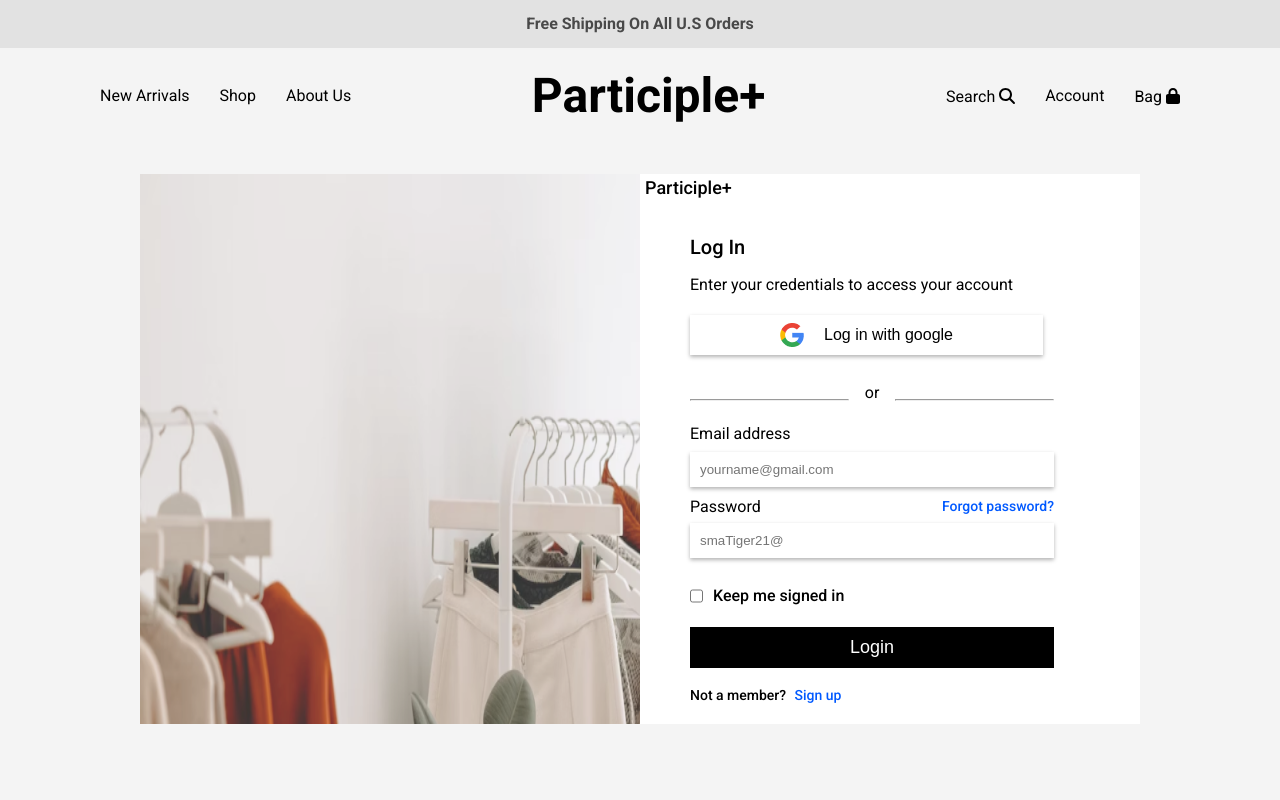
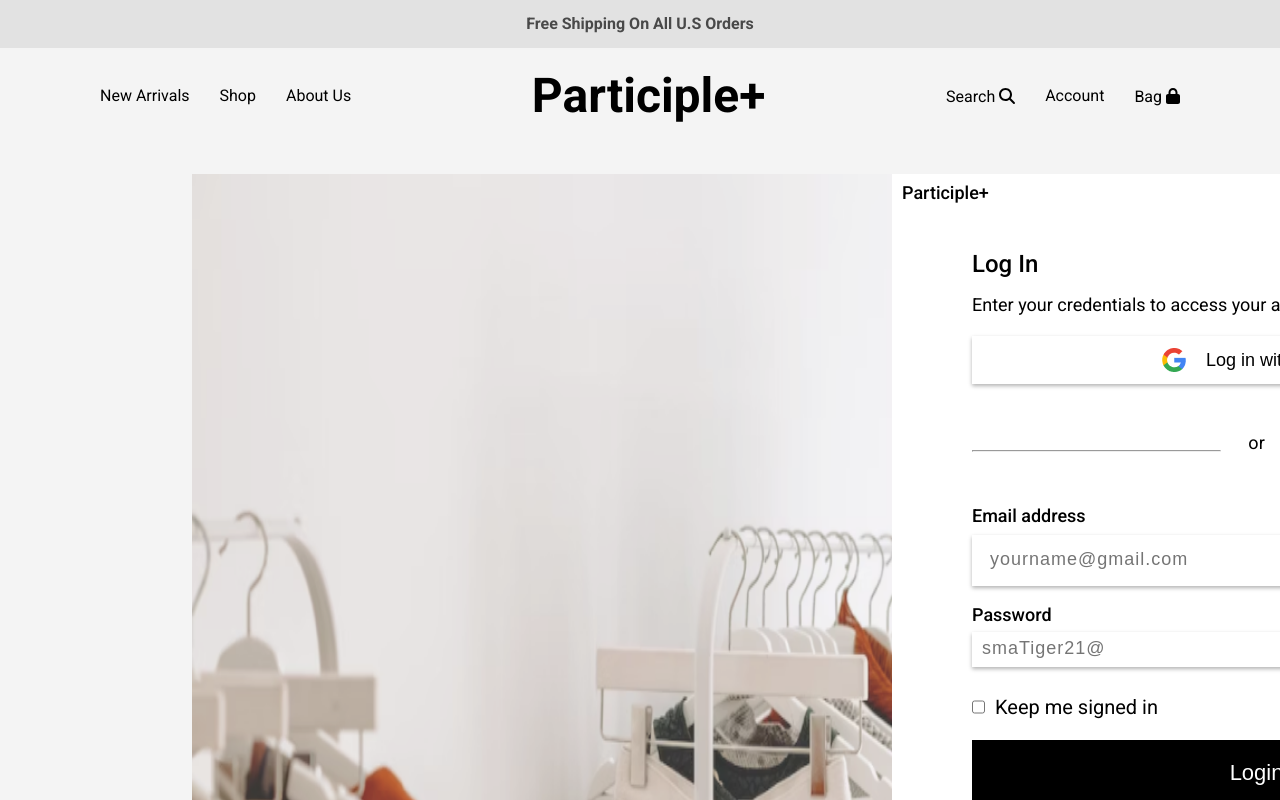
Before and after one commit to oreoluwa212/store_clothing, a React (Vite) app: page /login in a window 1280 px wide. Shown: the top 800 px of the page. Built offline with nearby package versions, Linux system fonts and the light colour scheme.

Commit message:
Login page

```diff
--- a/src/styles/PageStyles.scss
+++ b/src/styles/PageStyles.scss
@@ -974,24 +974,25 @@
   .login-container {
     display: grid;
     grid-template-columns: 1fr 1fr;
-    width: 1000px;
+    width: 70%;
 
     .login-img {
 
 
       img {
-        width: 500px;
-        height: 550px;
+        width: 700px;
+        height: 800px;
         opacity: .8;
       }
     }
 
     .login-section {
       background: #fff;
-      height: 550px;
+      height: 800px;
+      width: 800px;
 
       .logo-text {
-        padding: 5px;
+        padding: 10px;
 
         h1 {
           font-size: 18px;
@@ -1005,19 +1006,18 @@
         margin: 30px 10%;
 
         .log-in {
-          padding-top: 5px;
+          padding-top: 10px;
           display: flex;
           flex-direction: column;
           align-items: flex-start;
 
           h1 {
             font-weight: 500;
-            font-size: 20px;
-
+            font-size: 24px;
           }
 
           p {
-            font-size: 16px;
+            font-size: 18px;
             padding-top: 20px;
           }
 
@@ -1029,7 +1029,7 @@
               justify-content: center;
               align-items: center;
               gap: 20px;
-              padding: 8px 90px;
+              padding: 12px 190px;
               background: hsl(0, 0%, 100%);
               border: 0;
               box-shadow: 0px 2px 4px rgba(0, 0, 0, 0.3);
@@ -1037,7 +1037,7 @@
               margin-top: 12px;
 
               h3 {
-                font-size: 16px;
+                font-size: 18px;
                 font-weight: 400;
               }
             }
@@ -1047,24 +1047,24 @@
             width: 100%;
             display: inline-flex;
             flex-direction: row;
-              align-items: flex-end;
+            align-items: flex-end;
+            padding-top: 20px;
 
             hr {
               flex-basis: 70%;
-
             }
-            p{
+
+            p {
               flex-basis: 20%;
               text-align: center;
-              padding: 20px 0px 0px ;
+              padding: 20px 0px 0px;
               margin-top: 10px;
             }
           }
 
           .form-place {
-            margin-top: 20px;
+            padding-top: 50px;
             width: 100%;
-            height: 200px;
 
             .email {
               display: flex;
@@ -1072,16 +1072,21 @@
               gap: 10px;
 
               label {
-                  font-size: 16px;
-                  font-weight: 400;
-                  padding-top: 5px;
-                }
+                font-size: 18px;
+                font-weight: 500;
+                padding-top: 5px;
+              }
 
               input {
-              background: hsl(0, 0%, 100%);
+                background: hsl(0, 0%, 100%);
                 border: 0;
                 box-shadow: 0px 2px 4px rgba(0, 0, 0, 0.3);
-                padding: 10px;
+                padding: 18px;
+
+                &::placeholder {
+                  font-size: 18px;
+                  letter-spacing: 1px;
+                }
               }
             }
 
@@ -1091,27 +1096,33 @@
               gap: 8px;
 
               .forgot-password {
-                padding-top: 12px;
+                padding-top: 20px;
                 display: flex;
                 justify-content: space-between;
 
                 label {
-                    font-size: 16px;
-                    font-weight: 400;
-                  }
-                h4{
+                  font-size: 18px;
+                  font-weight: 500;
+                }
+
+                h4 {
                   color: rgb(0, 89, 255);
                   font-weight: 500;
-                  font-size: 14px;
+                  font-size: 18px;
                 }
               }
 
               input {
-              background: hsl(0, 0%, 100%);
+                background: hsl(0, 0%, 100%);
                 padding: 10px;
                 border: 0;
                 box-shadow: 0px 2px 4px rgba(0, 0, 0, 0.3);
+
+                &::placeholder {
+                  font-size: 18px;
+                  letter-spacing: 1px;
                 }
+              }
             }
 
             .checkbox {
@@ -1120,8 +1131,8 @@
               gap: 10px;
 
               h5 {
-                  font-size: 16px;
-                  font-weight: 500;
+                font-size: 20px;
+                font-weight: 400;
               }
             }
 
@@ -1130,14 +1141,15 @@
 
               button {
                 background: #000;
-                padding: 10px 160px;
-                font-size: 18px;
+                padding: 20px;
+                font-size: 22px;
                 color: white;
                 border: 0;
+                width: 100%;
               }
 
               p {
-                font-size: 14px;
+                font-size: 18px;
                 font-weight: 500;
 
                 span {
```
